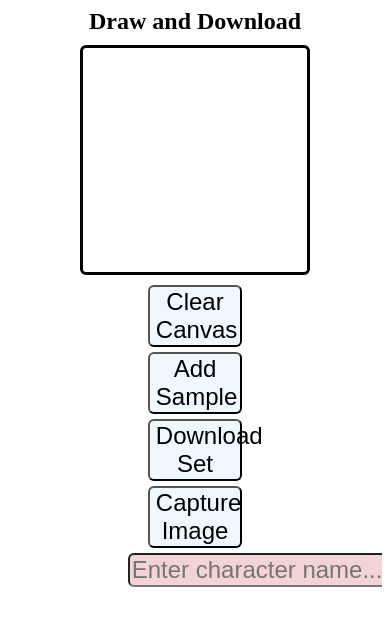
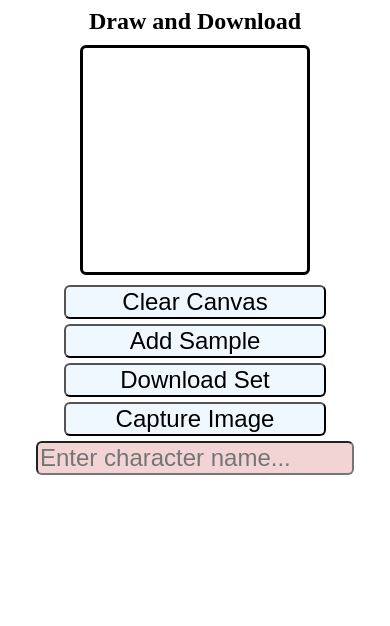
Before and after one commit to Hwestman74/HandWrittenCharacterGenerator, a plain HTML site: page index.html in a window 390 px wide. Drawn offline with Linux system fonts and the light colour scheme.

Commit message:
phone button styling

```diff
--- a/style.css
+++ b/style.css
@@ -35,8 +35,8 @@ body {
     /* border: 3px solid lightgray;
     border-radius: 6px;
     background-color: lightblue; */
-    margin-left: 32%;
-    margin-right: 32%;
+    /* margin-left: 32%;
+    margin-right: 32%; */
 }
 
 
```
